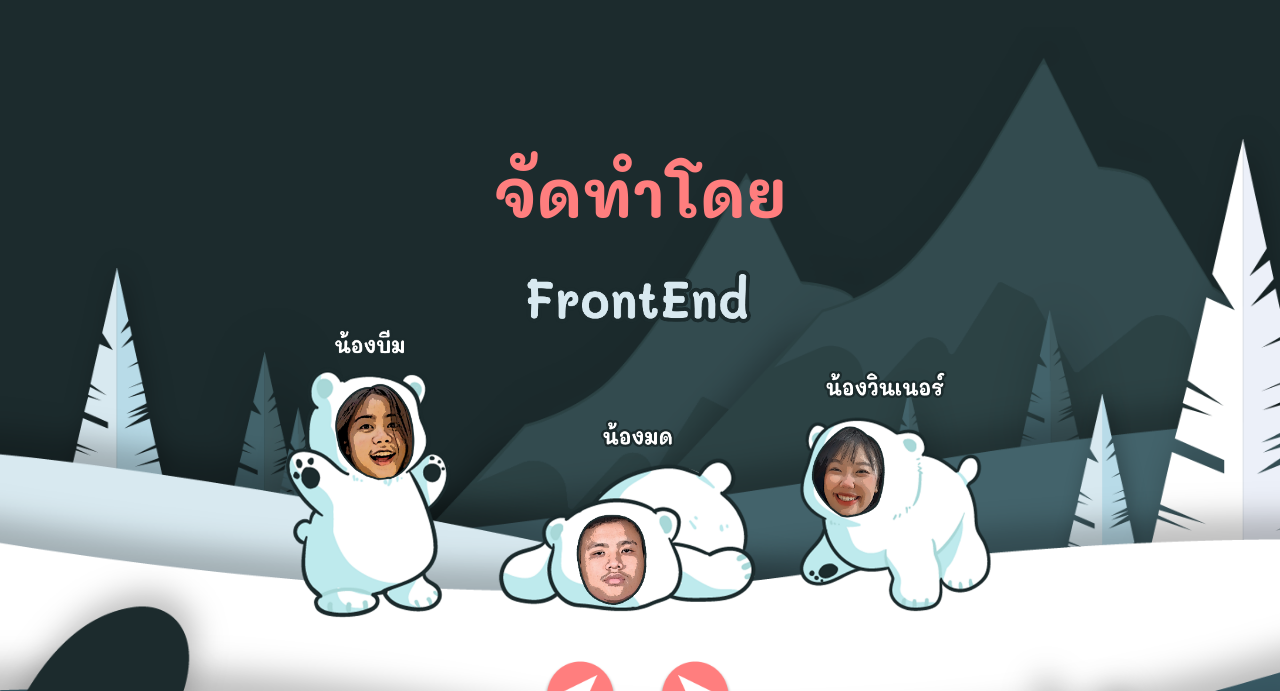
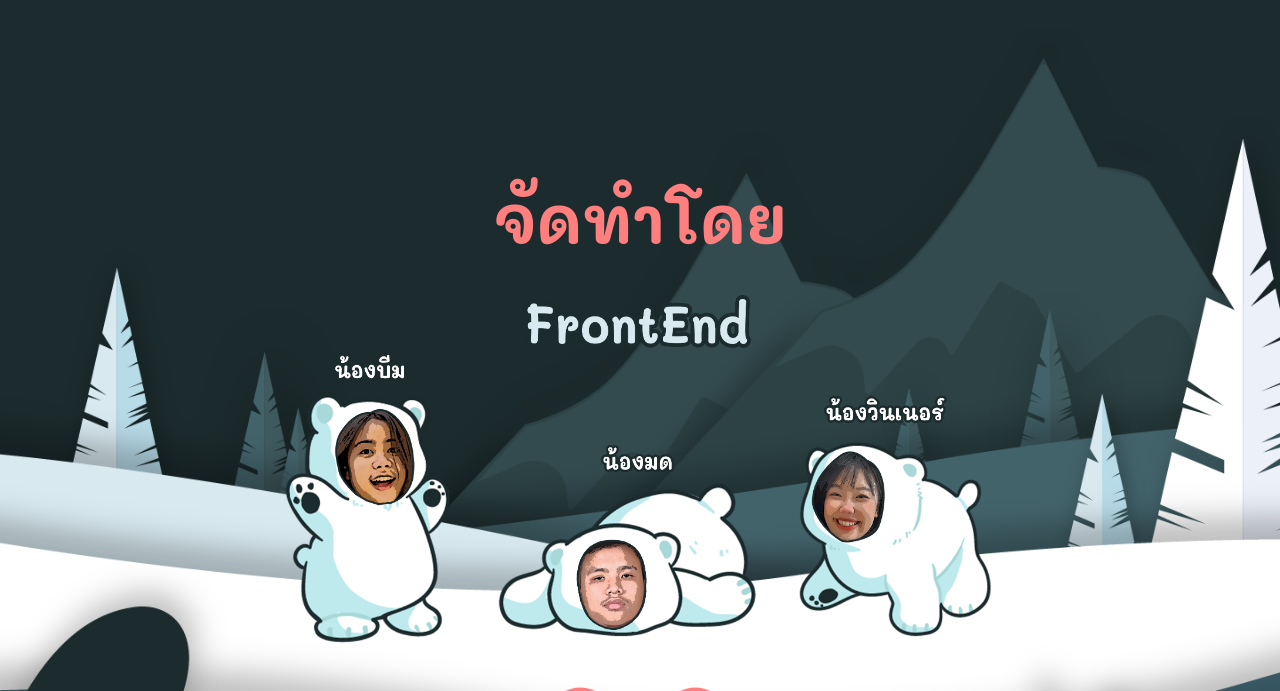
Before and after one commit to Hello-Dolphin/hellodolphin-webproject-6-SapporoSnowFestival, a React (Create React App) app: page / in a window 1280 px wide. Shown: the part 7589-8280 px from the top of the page. Built offline with nearby package versions, Linux system fonts and the light colour scheme.

Commit message:
Fix typo issues from bootstrap

```diff
--- a/src/App.js
+++ b/src/App.js
@@ -15,7 +15,7 @@ import Producer from './components/Producer';
 import { throttle, debounce } from 'throttle-debounce';
 import { Waypoint } from 'react-waypoint';
 
-const setAppHeightThrottled = throttle(250, (callback) => {
+const setAppHeightThrottled = throttle(300, (callback) => {
   callback(`${document.body.scrollHeight}px`)
 });
 
@@ -75,7 +75,7 @@ function App() {
       id="outfits" sectionHeight="80vw" marginTop="20vw" paddingTop="10vw"/>
 
       <Producer waypoint={<Waypoint onEnter={() => setCurrentSectionDebounced("producer")}/>}
-      id="producer" sectionHeight="78vw" marginTop="20vw" paddingTop="10vw"/>
+      id="producer" sectionHeight="78vw" marginTop="20vw" paddingTop="12vw"/>
 
       {console.log(currentSection)}
     </>
--- a/src/components/Outfits.js
+++ b/src/components/Outfits.js
@@ -89,6 +89,7 @@ const PartName = styled.h2`
   color: var(--color-light);
   font-size: min(48px, 3.8vw);
   margin-bottom: .3em;
+  font-weight: bold;
 `;
 
 const outfitsSrc = {
--- a/src/components/Typography.js
+++ b/src/components/Typography.js
@@ -17,7 +17,7 @@ const Paragraph = styled.p`
   height: ${props => props.pHeight};
   line-height: min(40px, 3.8vw);
   text-indent: ${props => props.textIndent};
-  text-align: ${props => props.justify ? "justify" : ""};
+  text-align: ${props => props.justify ? "justify" : "left"};
 `;
 
 export {
```
